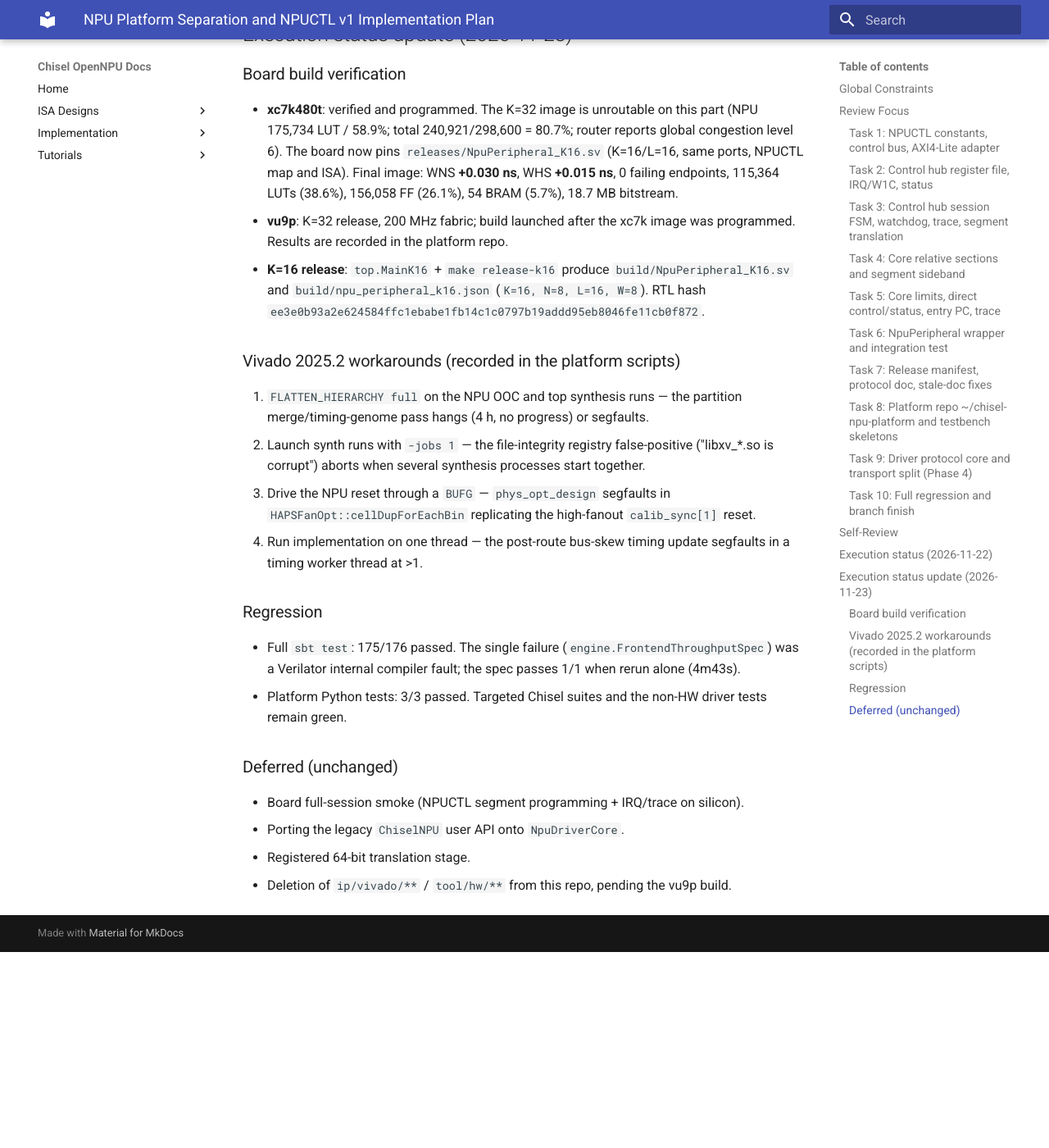
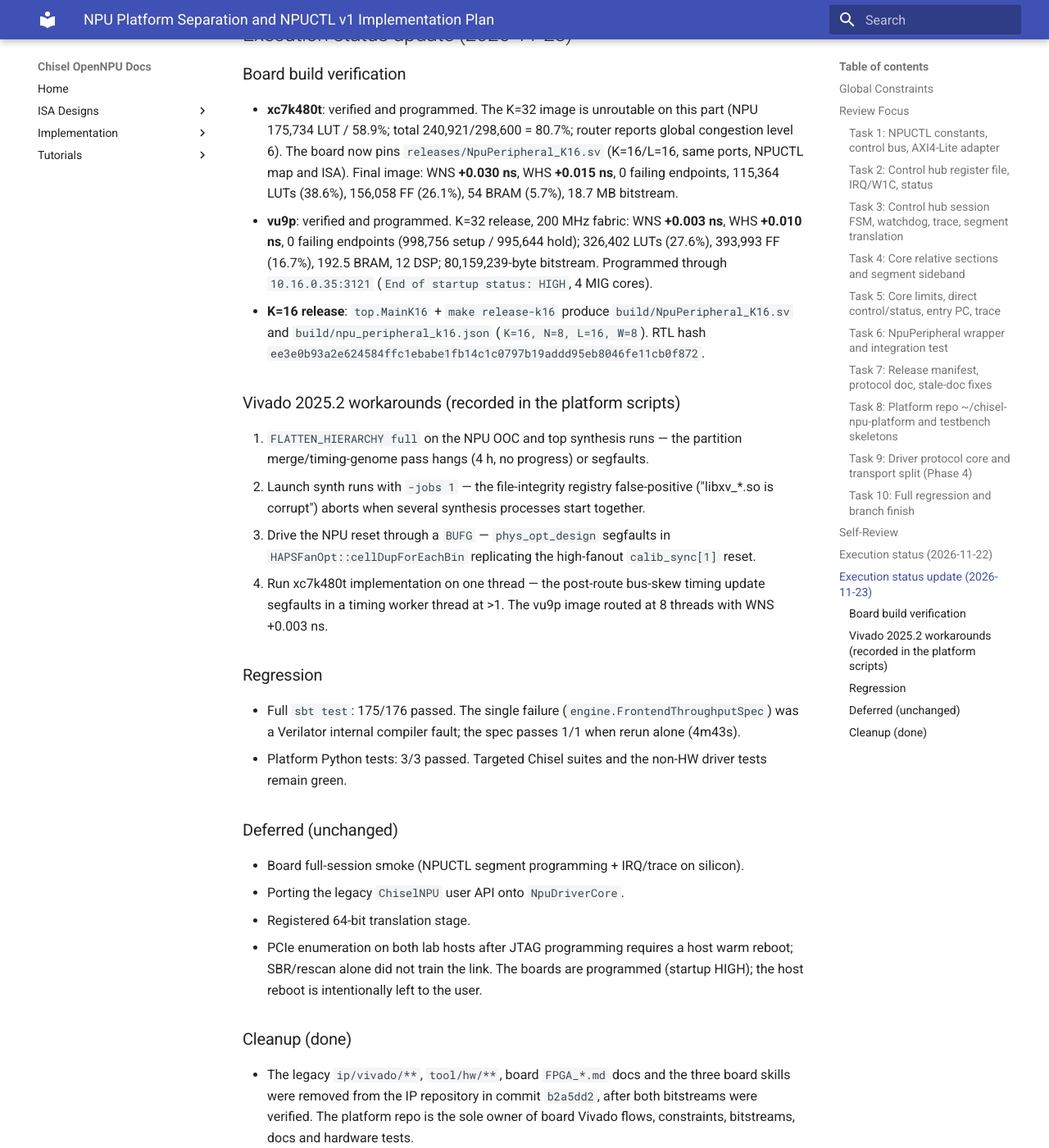
Before and after one commit to mpskex/chisel-npu, an MkDocs documentation site: the page built from docs/superpowers/plans/2026-11-22-npu-platform-separation.md, in a window 1280 px wide and 1400 px high, scrolled down 11066 px. Shown: the whole window at 82% size. Built offline with MkDocs 1.6.1 and Material for MkDocs 9.7.7, drawn with Linux system fonts in a browser that asks for light colours; before the commit the page ends 12227 px from its top, so only the background shows below that; some of the changed text lies outside the part shown.

Commit message:
docs: record vu9p verification and legacy-tree removal

```diff
--- a/docs/superpowers/plans/2026-11-22-npu-platform-separation.md
+++ b/docs/superpowers/plans/2026-11-22-npu-platform-separation.md
@@ -437,8 +437,11 @@ cd ~/chisel-npu-platform && git init && git add . && git commit -m "chore: boots
   `releases/NpuPeripheral_K16.sv` (K=16/L=16, same ports, NPUCTL map and ISA).
   Final image: WNS **+0.030 ns**, WHS **+0.015 ns**, 0 failing endpoints,
   115,364 LUTs (38.6%), 156,058 FF (26.1%), 54 BRAM (5.7%), 18.7 MB bitstream.
-- **vu9p**: K=32 release, 200 MHz fabric; build launched after the xc7k image
-  was programmed. Results are recorded in the platform repo.
+- **vu9p**: verified and programmed. K=32 release, 200 MHz fabric:
+  WNS **+0.003 ns**, WHS **+0.010 ns**, 0 failing endpoints (998,756 setup /
+  995,644 hold); 326,402 LUTs (27.6%), 393,993 FF (16.7%), 192.5 BRAM,
+  12 DSP; 80,159,239-byte bitstream. Programmed through `10.16.0.35:3121`
+  (`End of startup status: HIGH`, 4 MIG cores).
 - **K=16 release**: `top.MainK16` + `make release-k16` produce
   `build/NpuPeripheral_K16.sv` and `build/npu_peripheral_k16.json`
   (`K=16, N=8, L=16, W=8`). RTL hash
@@ -454,8 +457,9 @@ cd ~/chisel-npu-platform && git init && git add . && git commit -m "chore: boots
 3. Drive the NPU reset through a `BUFG` — `phys_opt_design` segfaults in
    `HAPSFanOpt::cellDupForEachBin` replicating the high-fanout
    `calib_sync[1]` reset.
-4. Run implementation on one thread — the post-route bus-skew timing update
-   segfaults in a timing worker thread at >1.
+4. Run xc7k480t implementation on one thread — the post-route bus-skew timing
+   update segfaults in a timing worker thread at >1. The vu9p image routed at
+   8 threads with WNS +0.003 ns.
 
 ### Regression
 
@@ -470,5 +474,15 @@ cd ~/chisel-npu-platform && git init && git add . && git commit -m "chore: boots
 - Board full-session smoke (NPUCTL segment programming + IRQ/trace on silicon).
 - Porting the legacy `ChiselNPU` user API onto `NpuDriverCore`.
 - Registered 64-bit translation stage.
-- Deletion of `ip/vivado/**` / `tool/hw/**` from this repo, pending the vu9p
-  build.
+- PCIe enumeration on both lab hosts after JTAG programming requires a host
+  warm reboot; SBR/rescan alone did not train the link. The boards are
+  programmed (startup HIGH); the host reboot is intentionally left to the user.
+
+### Cleanup (done)
+
+- The legacy `ip/vivado/**`, `tool/hw/**`, board `FPGA_*.md` docs and the three
+  board skills were removed from the IP repository in commit `b2a5dd2`, after
+  both bitstreams were verified. The platform repo is the sole owner of board
+  Vivado flows, constraints, bitstreams, docs and hardware tests.
+- The IP repo now carries only the IP, driver core, ISA/design docs and the
+  release targets (`make release`, `make release-k16`).
```
